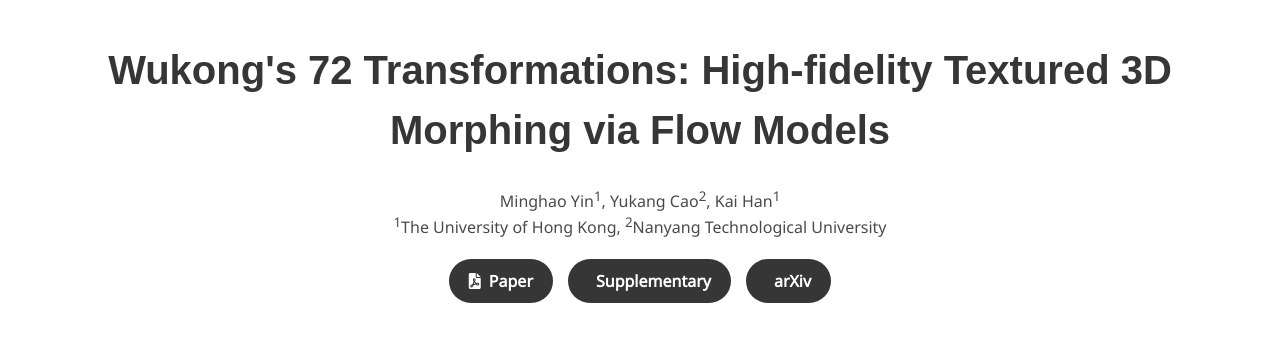
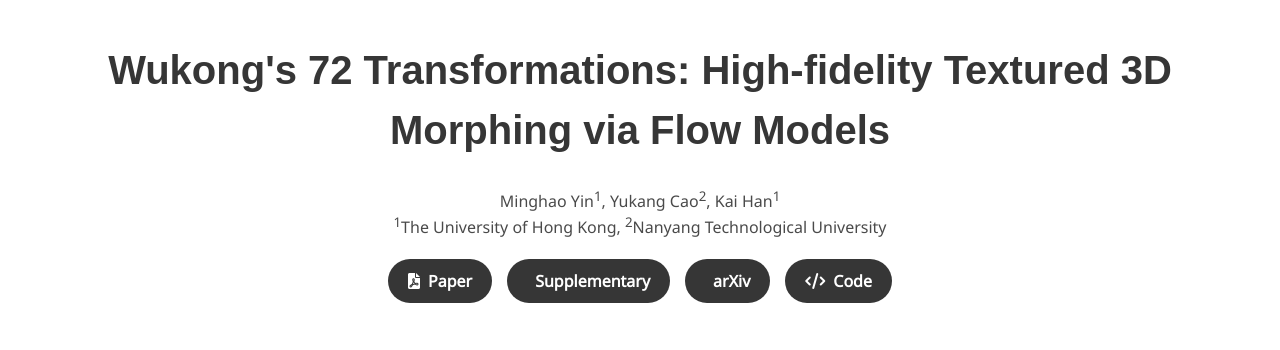
Before and after one commit to Visual-AI/wukong, a plain HTML site: page index.html in a window 1280 px wide. Shown: the top 350 px of the page. Drawn offline with Linux system fonts and the light colour scheme; some packages are replaced by stand-ins of ours; a script that the page names is missing; a web font is replaced by a local one.

Commit message:
Update index.html

```diff
--- a/index.html
+++ b/index.html
@@ -129,6 +129,10 @@
         <a href="https://arxiv.org/abs/2511.22425" class="btn">
           <span class="icon"><i class="ai ai-arxiv"></i></span>
           <span>arXiv</span>
+        </a>
+        <a href="https://github.com/mhyqwe/Wukong-Textured-3D-Morphing" class="btn">
+          <span class="icon"><i class="fas fa-code"></i></span>
+          <span>Code</span>
         </a>
       </div>
     </div>
```
